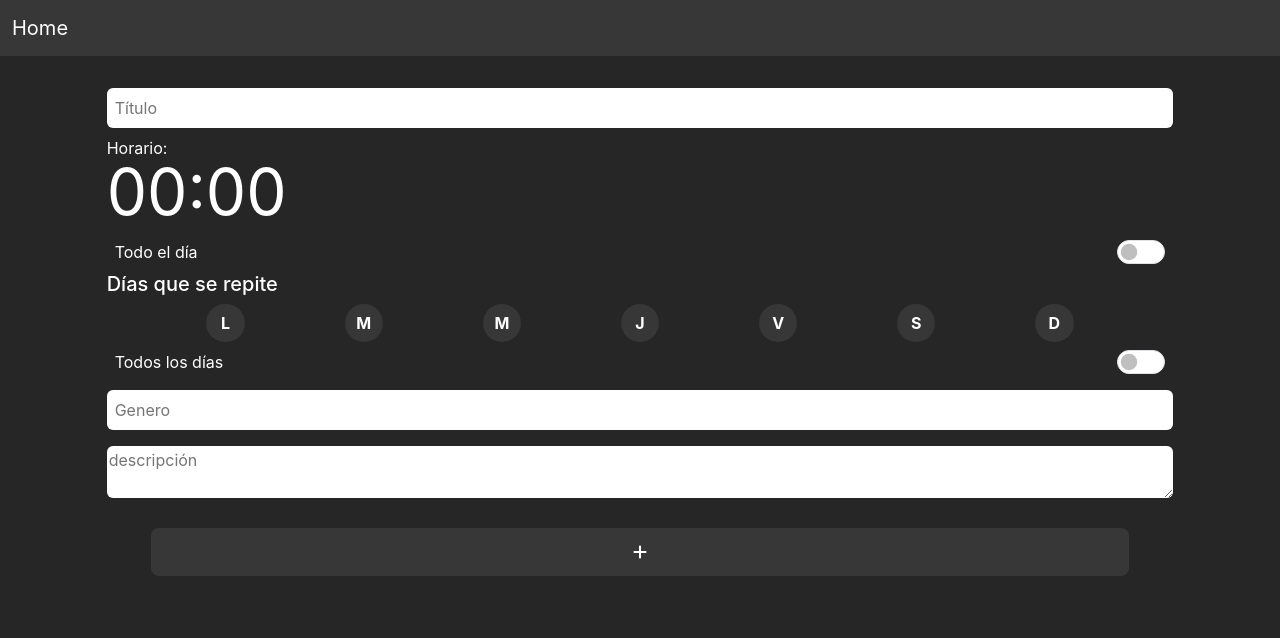
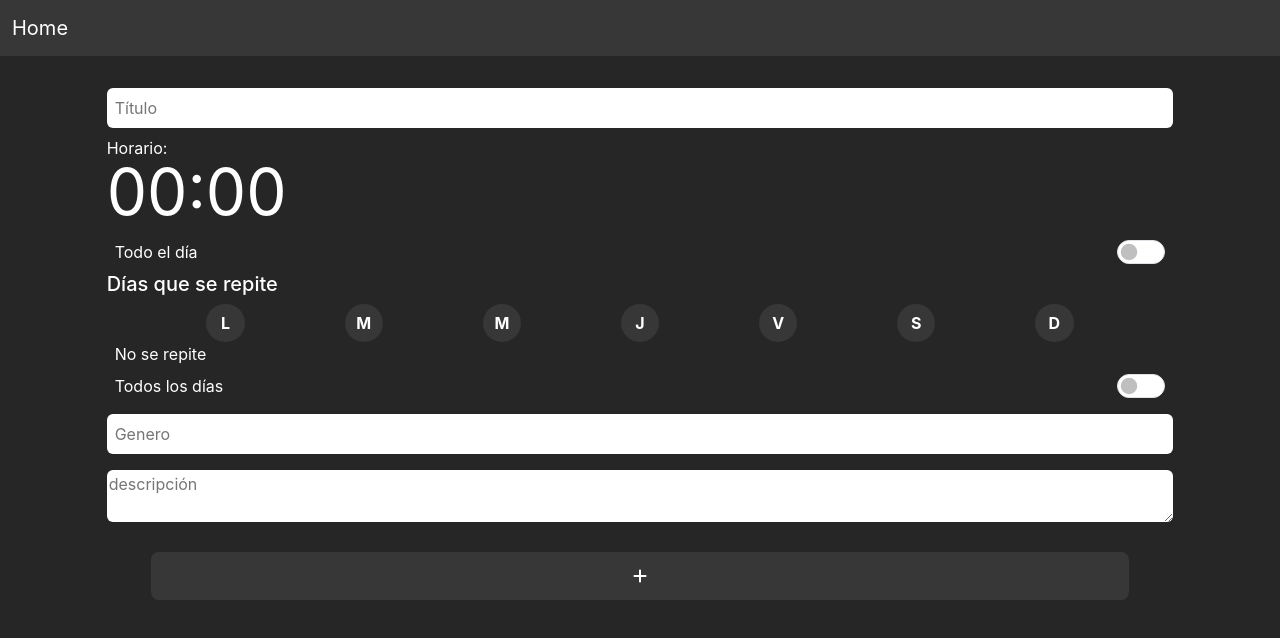
Before and after one commit to fede-vazquez/tasklist_react, a React (Create React App) app: page /taskList/form in a window 1280 px wide. Shown: the top 638 px of the page. Built offline with nearby package versions, Linux system fonts and the light colour scheme.

Commit message:
Agrega mensaje de "No se repite", cuando no se seleccionó ningún día en el apartado de "Días que se repite" del formulario.

```diff
--- a/src/components/task_list/task-form/DaysSelector.jsx
+++ b/src/components/task_list/task-form/DaysSelector.jsx
@@ -21,7 +21,7 @@ function handleCheckedBackground(e) {
   }
 }
 
-function DaysSelector({ handleMultipleCheckbox }) {
+function DaysSelector({ handleMultipleCheckbox, daysSelected }) {
   const allDaysSelected = document.getElementById("task_check_repeat_all_days");
 
   return (
@@ -50,6 +50,9 @@ function DaysSelector({ handleMultipleCheckbox }) {
           </li>
         ))}
       </ul>
+
+      {daysSelected.length == 0 && <p className="ms-2">No se repite</p>}
+
       <CheckedAllCheckboxesInput
         daysInWeek={daysInWeek}
         handleCheckedBackground={handleCheckedBackground}
--- a/src/components/task_list/task-form/MainTaskForm.jsx
+++ b/src/components/task_list/task-form/MainTaskForm.jsx
@@ -88,7 +88,10 @@ function MainTaskForm() {
           />
         </div>
 
-        <DaysSelector handleMultipleCheckbox={handleMultipleCheckbox} />
+        <DaysSelector
+          handleMultipleCheckbox={handleMultipleCheckbox}
+          daysSelected={form.weekDaySelected}
+        />
 
         <label className="w-100 my-2">
           <input
```
